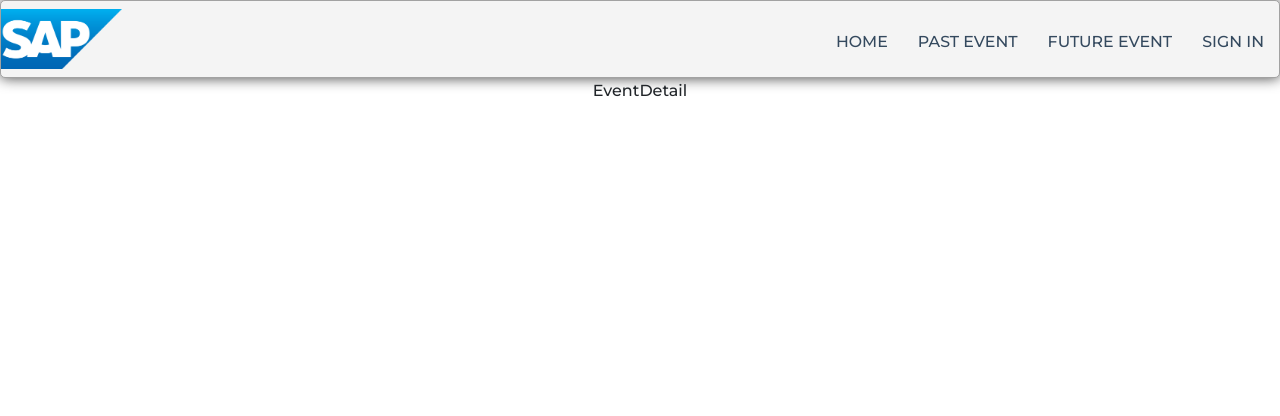
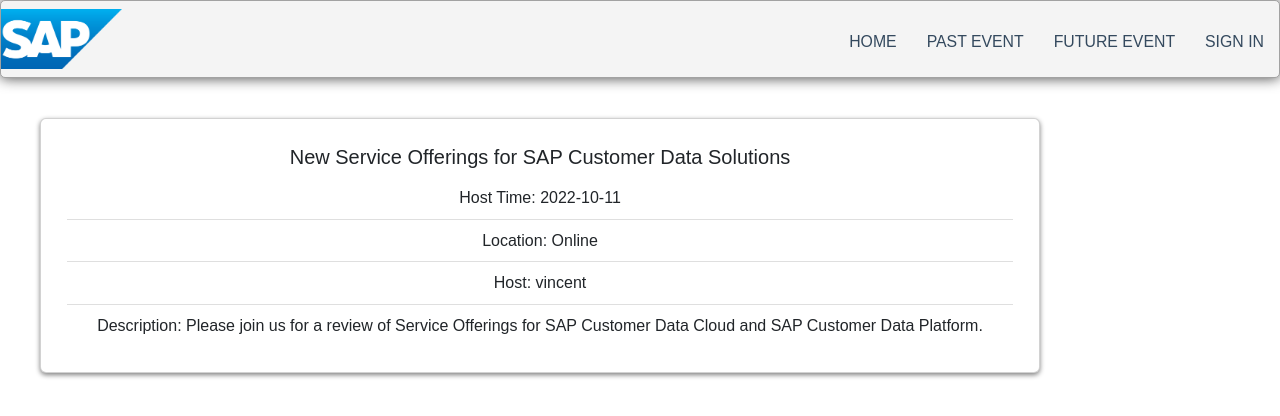
Before and after one commit to Vincenqwu/EventAroundYou, a React (Create React App) app in the folder evnet-app/: page /event in a window 1280 px wide. Shown: the top 416 px of the page. Built offline with nearby package versions, Linux system fonts and the light colour scheme.

Commit message:
change detail page

```diff
--- a/evnet-app/src/components/EventCardSliding.js
+++ b/evnet-app/src/components/EventCardSliding.js
@@ -27,7 +27,7 @@
 
           <div className="card-description">
             <span>
-              <p>Event Detail</p>
+              <p><a href="./event">Event Details</a></p>
             </span>
             <span> • </span>
             <span>111</span>
--- a/evnet-app/src/components/css/EventCard.css
+++ b/evnet-app/src/components/css/EventCard.css
@@ -1,5 +1,7 @@
 @import url("https://fonts.googleapis.com/css2?family=Oswald&family=Raleway&family=Roboto&family=Montserrat:wght@500");
-
+* {
+  font-family: Arial,Helvetica,sans-serif;
+}
 .future-container{
     text-align: left;
     margin:50px auto 0 200px
@@ -16,12 +18,9 @@
     background-image: linear-gradient(to right, #f0f0f0, #00b9ff, #172ddb, #f0f0f0);
     width: 70%;
   }
-
-
   p{
     color:#231248b6
   }
-
   span{
     color:#231248b6
   }
--- a/evnet-app/src/components/css/EventCardSliding.css
+++ b/evnet-app/src/components/css/EventCardSliding.css
@@ -1,3 +1,6 @@
+* {
+  font-family: Arial,Helvetica,sans-serif;
+}
 .card{
   overflow: hidden;
   box-shadow: 0 2px 5px grey;
--- a/evnet-app/src/components/css/Filter.css
+++ b/evnet-app/src/components/css/Filter.css
@@ -1,4 +1,6 @@
-
+* {
+  font-family: Arial,Helvetica,sans-serif;
+}
 
 .filter-switch label {
     cursor: pointer;
--- a/evnet-app/src/components/css/Navbar.css
+++ b/evnet-app/src/components/css/Navbar.css
@@ -1,6 +1,7 @@
 
 * {
 	box-sizing: border-box;
+  font-family: Arial,Helvetica,sans-serif;
 }
 body {
 	font-family: 'Montserrat', sans-serif;
--- a/evnet-app/src/components/css/Page.css
+++ b/evnet-app/src/components/css/Page.css
@@ -4,3 +4,6 @@
 
     padding: 20px;
 }
+* {
+  font-family: Arial,Helvetica,sans-serif;
+}
--- a/evnet-app/src/components/css/greeting.css
+++ b/evnet-app/src/components/css/greeting.css
@@ -1,3 +1,6 @@
 h1{
     color: #829460
 }
+* {
+    font-family: Arial,Helvetica,sans-serif;
+  }
--- a/evnet-app/src/pages/EventDetail.js
+++ b/evnet-app/src/pages/EventDetail.js
@@ -1,7 +1,21 @@
 import React from 'react'
+import Button from 'react-bootstrap/Button';
+import Card from 'react-bootstrap/Card';
+import ListGroup from 'react-bootstrap/ListGroup';
+import "./css/Card.css";
 
 export default function EventDetail() {
   return (
-    <div>EventDetail</div>
+    <Card className='specialCard'>
+      <Card.Body>
+        <Card.Title>New Service Offerings for SAP Customer Data Solutions</Card.Title>
+        <ListGroup variant="flush">
+        <ListGroup.Item className='black-1'>Host Time: 2022-10-11</ListGroup.Item>
+        <ListGroup.Item className='black-2'>Location: Online</ListGroup.Item>
+        <ListGroup.Item className='black-2'>Host: vincent</ListGroup.Item>
+        <ListGroup.Item>Description: Please join us for a review of Service Offerings for SAP Customer Data Cloud and SAP Customer Data Platform.</ListGroup.Item>
+      </ListGroup>
+      </Card.Body>
+    </Card>
   )
 }
--- /dev/null
+++ b/evnet-app/src/pages/css/Card.css
@@ -0,0 +1,15 @@
+.black-2 {
+    background: #e6e6e6;
+}
+.black-1 {
+    background: #d9d9d9;
+}
+.image{
+    width:250px;
+    height:250px;
+}
+.specialCard{
+    width: 1000px;
+    padding: 10px;
+    margin:40px;
+}
```
